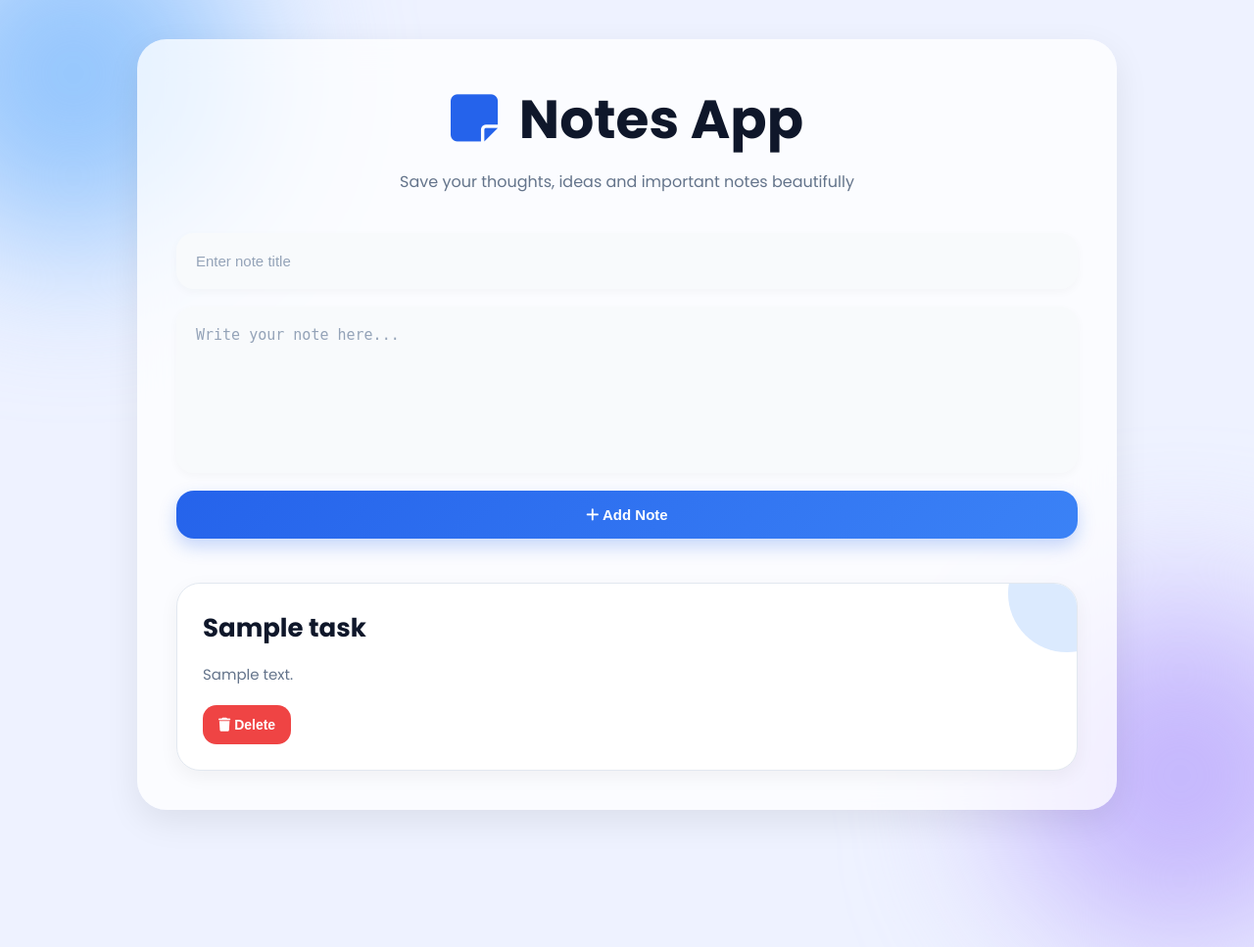
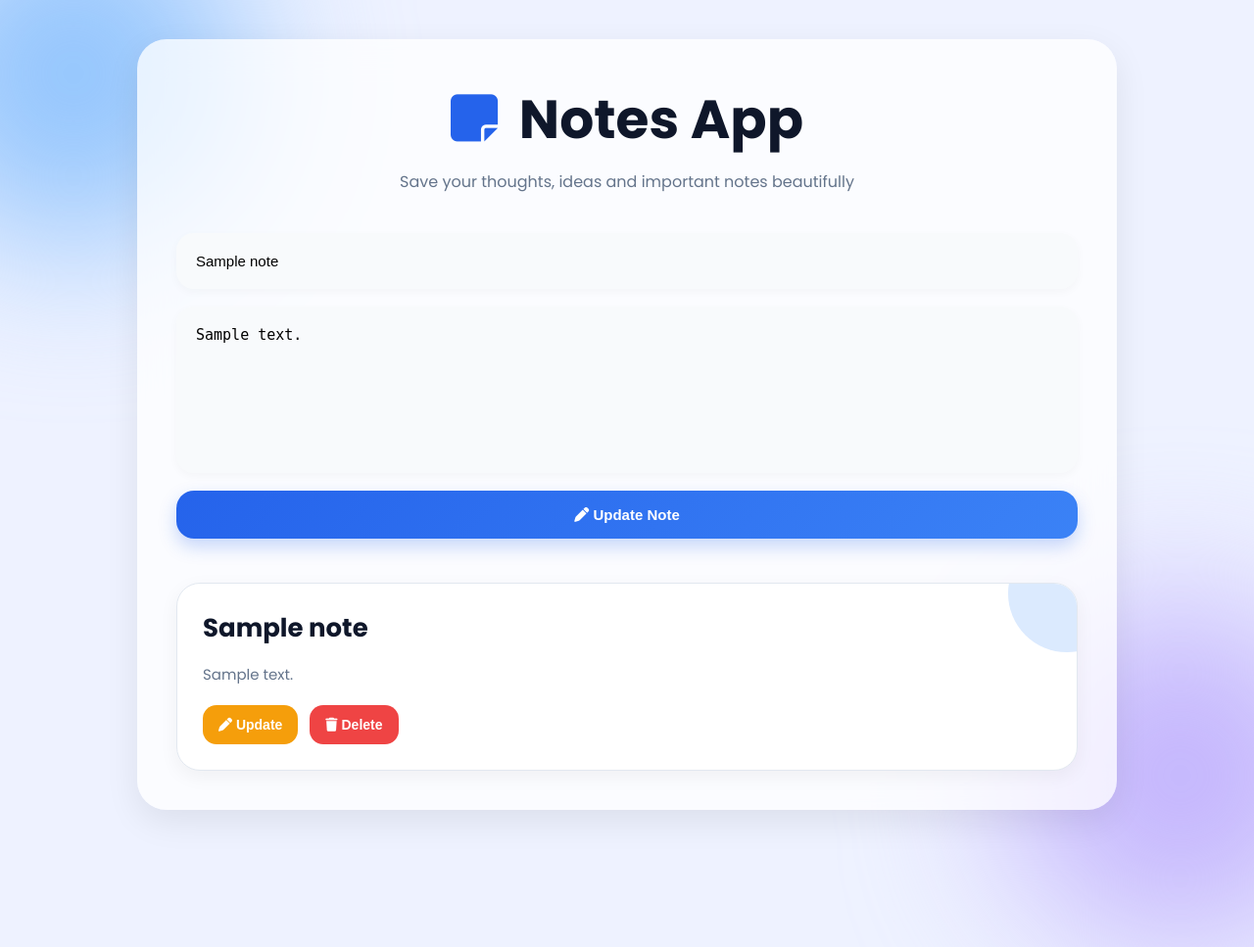
Before and after one commit to AshishShibi26/Notes, a Django app: template templates/index.html in a window 1280 px wide; the page is wider, and only the part inside the window is pictured. Shown: that part at 98% size. Run offline with Django 3.2, Linux system fonts and the light colour scheme; the template is opened without the code that fills it: most values are stand-ins (such as "Sample title", 1, 10 or a date in 2020).

Commit message:
Updated Notes Code

```diff
--- a/templates/index.html
+++ b/templates/index.html
@@ -161,6 +161,52 @@
             box-shadow:0 12px 24px rgba(37,99,235,0.35);
         }
 
+        /* UPDATE BUTTON */
+
+        .update-btn{
+            padding:12px 16px;
+            border:none;
+            border-radius:14px;
+            background:#f59e0b;
+            color:white;
+            cursor:pointer;
+            transition:0.3s;
+            font-size:14px;
+            font-weight:600;
+        }
+
+        .update-btn:hover{
+            background:#d97706;
+            transform:translateY(-2px);
+        }
+
+        /* DELETE BUTTON */
+
+        .delete-btn{
+            padding:12px 16px;
+            border:none;
+            border-radius:14px;
+            background:#ef4444;
+            color:white;
+            cursor:pointer;
+            transition:0.3s;
+            font-size:14px;
+            font-weight:600;
+        }
+
+        .delete-btn:hover{
+            background:#dc2626;
+            transform:translateY(-2px);
+        }
+
+        /* ACTION BUTTONS */
+
+        .action-buttons{
+            display:flex;
+            gap:12px;
+            margin-top:18px;
+        }
+
         /* NOTES GRID */
 
         .notes-container{
@@ -212,26 +258,6 @@
             font-size:15px;
             position:relative;
             z-index:1;
-        }
-
-        /* DELETE BUTTON */
-
-        .delete-btn{
-            margin-top:18px;
-            padding:12px 16px;
-            border:none;
-            border-radius:14px;
-            background:#ef4444;
-            color:white;
-            cursor:pointer;
-            transition:0.3s;
-            font-size:14px;
-            font-weight:600;
-        }
-
-        .delete-btn:hover{
-            background:#dc2626;
-            transform:translateY(-2px);
         }
 
         /* EMPTY STATE */
@@ -296,7 +322,39 @@
 
         <!-- FORM -->
 
-        <form method="POST">
+        {% if note %}
+
+        <!-- UPDATE FORM -->
+
+        <form method="POST" action="{% url 'update' note.id %}">
+
+            {% csrf_token %}
+
+            <input
+                type="text"
+                placeholder="Enter note title"
+                name="title"
+                value="{{note.title}}">
+
+            <textarea
+                placeholder="Write your note here..."
+                name="content">{{note.content}}</textarea>
+
+            <button type="submit" class="add-btn">
+
+                <i class="fa-solid fa-pen"></i>
+
+                Update Note
+
+            </button>
+
+        </form>
+
+        {% else %}
+
+        <!-- ADD FORM -->
+
+        <form method="POST" action="/">
 
             {% csrf_token %}
 
@@ -319,11 +377,13 @@
 
         </form>
 
+        {% endif %}
+
         <!-- NOTES -->
 
         <div class="notes-container">
 
-            {% for i in tasks %}
+            {% for i in notes %}
 
             <div class="note-card">
 
@@ -339,19 +399,39 @@
 
                 </p>
 
-                <!-- DELETE BUTTON -->
+                <!-- ACTION BUTTONS -->
 
-                <a href="{% url 'delete' i.id %}">
+                <div class="action-buttons">
 
-                    <button class="delete-btn">
+                    <!-- UPDATE -->
 
-                        <i class="fa-solid fa-trash"></i>
+                    <a href="{% url 'update' i.id %}">
 
-                        Delete
+                        <button class="update-btn" type="button">
 
-                    </button>
+                            <i class="fa-solid fa-pen"></i>
 
-                </a>
+                            Update
+
+                        </button>
+
+                    </a>
+
+                    <!-- DELETE -->
+
+                    <a href="{% url 'delete' i.id %}">
+
+                        <button class="delete-btn" type="button">
+
+                            <i class="fa-solid fa-trash"></i>
+
+                            Delete
+
+                        </button>
+
+                    </a>
+
+                </div>
 
             </div>
 
```
Also changed, not shown: TestApp3/urls.py (+6 -1 lines), TestApp3/views.py (+48 -5 lines), db.sqlite3.
